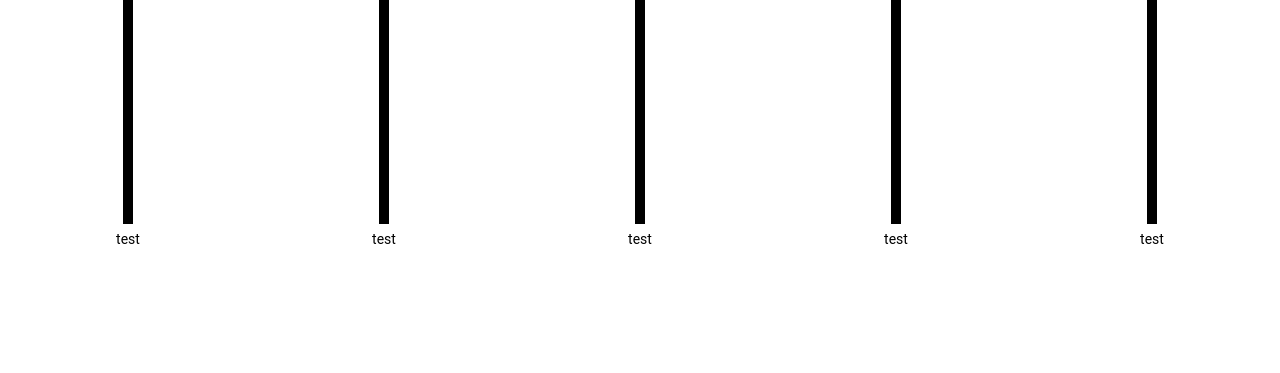
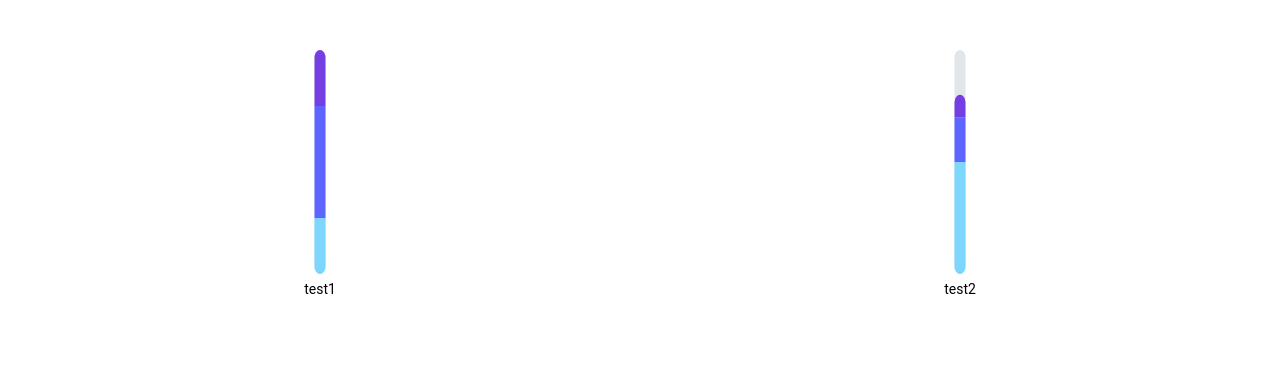
Before and after one commit to RobinWeitzel/TimeCharts, a website: page index.html in a window 1280 px wide. Drawn offline with Linux system fonts and the light colour scheme.

Commit message:
finished vertical bar charts

```diff
--- a/index.html
+++ b/index.html
@@ -17,7 +17,23 @@
 
     <script>
         const test = new TimeCharts.Barchart("#container", {
-
+            data: {
+                labels: ["test1", "test2"],
+                datasets: [
+                    {
+                        values: [0.25, 0.5]
+                    },
+                    {
+                        values: [0.5, 0.2]
+                    },
+                    {
+                        values: [0.25, 0.1]
+                    },
+                ]
+            },
+            padding: {
+                top: 50
+            }
         });
     </script>
 </body>
--- a/index.js
+++ b/index.js
@@ -34,6 +34,27 @@
     function clear(obj) {
         while (obj.firstChild) {
             obj.removeChild(obj.firstChild);
+        }
+    }
+
+
+    /**
+     * Merges an object into another one
+     * @param {object} obj the object into which to merge
+     * @param {object} merger the object to merge
+     * @param {bool} overwrite (optional) whether to overwrite the original value of it exists, default is false
+     */
+    function mergeObjects(obj, merger, overwrite) {
+        overwrite = overwrite === true; // defaults to false
+
+        for (let key of Object.keys(merger)) {
+            if (!(key in obj)) {
+                obj[key] = merger[key];
+            } else if (typeof merger[key] === "object") {
+                mergeObjects(obj[key], merger[key], overwrite);
+            } else if(overwrite) {
+                obj[key] = merger[key];
+            }
         }
     }
 
@@ -166,6 +187,21 @@
     }
 
     ///// PUBLIC FUNCTIONS /////
+
+    /**
+     * A basic bar chart
+     *
+     * @param {string} element css query selector of the container dom element into which the chart is placed
+     * @param {object} params Options
+     * @param {array} params.data the data to be displayed
+     * @param {number} params.data[].value the value for the bar. should be between 0 and 1
+     * @param {string} params.data[].title the text to be displayed underneath the bar
+     * @param {object} params.padding padding in all directions of the chart
+     * @param {number|string} params.padding.top top padding for the chart
+     * @param {number|string} params.padding.right right padding for the chart
+     * @param {number|string} params.padding.bottom bottom padding for the chart
+     * @param {number|string} params.padding.left left padding for the chart
+     */
     class Barchart {
         constructor(element, params) {
             this.container = document.querySelector(element);
@@ -173,6 +209,25 @@
                 console.error("Container for chart does not exist");
                 return;
             }
+
+            // Extract parameters and sets defaults if parameters not available
+            mergeObjects(params, {
+                data: {
+                    labels: [],
+                    datasets: []
+                },
+                padding: {
+                    top: 0,
+                    right: 0,
+                    bottom: 0,
+                    left: 0
+                },
+                colors: ['#7cd6fd', '#5e64ff', '#743ee2', '#ff5858', '#ffa00a', '#feef72', '#28a745', '#98d85b', '#b554ff', '#ffa3ef', '#36114C', '#bdd3e6', '#f0f4f7', '#b8c2cc']
+            });
+
+            this.data = params.data;
+            this.padding = params.padding;
+            this.colors = params.colors;
 
             this.draw();
             window.addEventListener('resize', () => {
@@ -190,25 +245,82 @@
             svg height: fixed to 100%
             viewbox width: depends on real width
             viewbox height: fixed to 100px with container at 100px
-            bar width: fixed to 10px with viewbox and container at 100px
+            bar width: fixed to 11px with viewbox and container at 100px
             bar height: fixed to 70px with viewbox and container at 100px
             bar spacing: depends on real width and number of bars
             text height: fixed to 15px with viewbox and container at 100px
             */
             const realWidth = document.querySelector("#container").clientWidth;
             const realHeight = document.querySelector("#container").clientHeight;
-            const numberOfBars = 5;
             const viewboxWidthScale = realWidth / 100;
             const viewboxHeightScale = 100 / realHeight;
-            const barSpacing = (100 * viewboxWidthScale) / numberOfBars - 10;
+            const barCount = this.data.datasets.reduce((p, c) => Math.max(p, c.values.length), 0);
+            const barWidth = 11;
+            const barSpacing = (100 * viewboxWidthScale) / barCount - barWidth;
 
             this.svg = Draw.svg("100%", "100%", 100 * viewboxWidthScale, 100);
 
-            for (let i = 0; i < numberOfBars; i++) {
-                const rect = Draw.rect((i + 0.5) * barSpacing + i * 10, 0, 10, 70, "black");
-                this.svg.appendChild(rect);
+            // Padding
+            this.svg.style.paddingTop = this.padding.top;
+            this.svg.style.paddingRight = this.padding.right;
+            this.svg.style.paddingBottom = this.padding.bottom;
+            this.svg.style.paddingLeft = this.padding.left;
 
-                const text = Draw.text((i + 0.5) * barSpacing + i * 10 + 5, 70 + (20 * viewboxHeightScale), "test", "black");
+            // Draw data
+            for (let i = 0; i < barCount; i++) {
+                const label = this.data.labels[i] || "";
+
+                /*const background = Draw.rect((i + 0.5) * barSpacing + i * barWidth, 0, barWidth, 70, "#E3E6E9", {
+                    "rx": 6,
+                    "ry": 6 * viewboxHeightScale
+                });*/
+
+                const rx = barWidth / 2;
+                const ry = 7.5 * viewboxHeightScale;
+
+                const background = Draw.path(
+                    `M ${(i + 0.5) * barSpacing + i * barWidth},${0} m 0, ${70 - ry} a ${rx},${ry} 0 0 0 ${barWidth},0 v ${ry*2 - 70} a ${rx},${ry} 0 0 0 ${-barWidth},0 z`,
+                    "#E3E6E9"
+                );
+                this.svg.appendChild(background);
+
+                let y = 0; // height of the bar. Contains the position at which to draw the next rectangle
+
+                for(let j = 0; j < this.data.datasets.length; j++) {
+                    const value = this.data.datasets[j].values[i] || 0;
+
+                    let foreground;
+                    if(this.data.datasets.length === 1) { // single element
+                        foreground = Draw.path(
+                            `M ${(i + 0.5) * barSpacing + i * barWidth},${0} m 0, ${(70 - y) - ry} a ${rx},${ry} 0 0 0 ${barWidth},0 v ${ry*2 - (70 * value)} a ${rx},${ry} 0 0 0 ${-barWidth},0 z`,
+                            this.colors[j % this.colors.length]
+                        );
+                    } else if(y === 0) { // First element
+                        foreground = Draw.path(
+                            `M ${(i + 0.5) * barSpacing + i * barWidth},${0} m 0, ${(70 - y) - ry} a ${rx},${ry} 0 0 0 ${barWidth},0 v ${ry - (70 * value)} h ${-barWidth} z`,
+                            this.colors[j % this.colors.length]
+                        );
+                    } else if(y + 70 * value === 70 || j === this.data.datasets.length - 1) { // Last element
+                        foreground = Draw.path(
+                            `M ${(i + 0.5) * barSpacing + i * barWidth},${0} m 0, ${(70 - y)} h ${barWidth} v ${ry - (70 * value)} a ${rx},${ry} 0 0 0 ${-barWidth},0 z`,
+                            this.colors[j % this.colors.length]
+                        );
+                    } else { // element in the middle
+                        foreground = Draw.path(
+                            `M ${(i + 0.5) * barSpacing + i * barWidth},${0} m 0, ${70 - y} h ${barWidth} v ${-70 * value} h ${-barWidth} z`,
+                            this.colors[j % this.colors.length]
+                        );
+                    }
+
+                    if(y < 70) { // only draw the part if it would not overshoot
+                        this.svg.appendChild(foreground);
+                    }
+
+                    y = y + 70 * value;
+
+                }
+
+                const text = Draw.text((i + 0.5) * (barSpacing + barWidth), 70 + (20 * viewboxHeightScale), label, "black");
                 text.setAttribute("transform", `scale(1,${viewboxHeightScale}) translate(0, ${parseFloat(text.getAttribute("y")) / viewboxHeightScale - parseFloat(text.getAttribute("y"))})`);
                 this.svg.appendChild(text);
             }
```
